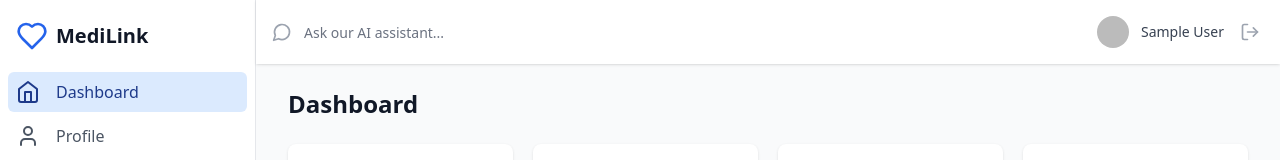
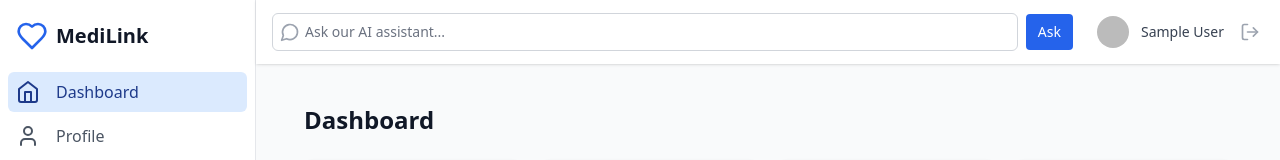
Before and after one commit to priyansh-24/medi-link, a React (Vite) app: page /dashboard in a window 1280 px wide. Shown: the top 160 px of the page. Built offline with nearby package versions, Linux system fonts and the light colour scheme; no server answers; the database is empty; sample sign-in values are in the browser's storage.

Commit message:
ai asiastant

```diff
--- a/package.json
+++ b/package.json
@@ -12,6 +12,7 @@
   },
   "dependencies": {
     "@googlemaps/js-api-loader": "^1.16.8",
+    "axios": "^1.10.0",
     "cors": "^2.8.5",
     "dayjs": "^1.11.13",
     "express": "^5.1.0",
--- a/src/components/Layout.tsx
+++ b/src/components/Layout.tsx
@@ -1,6 +1,7 @@
-import React, { ReactNode, useEffect } from 'react';
+import React, { ReactNode, useEffect, useState } from 'react';
 import { useNavigate, useLocation } from 'react-router-dom';
 import { useAuth } from '../context/AuthContext';
+import axios from 'axios';
 import {
   Heart,
   Home,
@@ -22,7 +23,11 @@ const Layout: React.FC<LayoutProps> = ({ children }) => {
   const { user, logout } = useAuth();
   const navigate = useNavigate();
   const location = useLocation();
-  const [isMobileMenuOpen, setIsMobileMenuOpen] = React.useState(false);
+  const [isMobileMenuOpen, setIsMobileMenuOpen] = useState(false);
+
+  const [query, setQuery] = useState('');
+  const [response, setResponse] = useState('');
+  const [loading, setLoading] = useState(false);
 
   useEffect(() => {
     if (!user) {
@@ -42,6 +47,41 @@ const Layout: React.FC<LayoutProps> = ({ children }) => {
     { name: 'Prescriptions', href: '/prescriptions', icon: FileText },
     { name: 'Book Appointment', href: '/book-appointment', icon: Calendar },
   ];
+
+  const handleAskAssistant = async (e: React.FormEvent) => {
+    e.preventDefault();
+    if (!query.trim()) return;
+
+    setLoading(true);
+    setResponse('');
+
+    try {
+      const res = await axios.post(
+        'https://api.deepseek.com/v1/chat/completions',
+        {
+          model: 'deepseek-chat',
+          messages: [
+            { role: 'system', content: 'You are a helpful medical assistant.' },
+            { role: 'user', content: query },
+          ],
+        },
+        {
+          headers: {
+            'Content-Type': 'application/json',
+            Authorization: `sk-e10385e4bfd443c1b6bc9989bc045ab1`,
+          },
+        }
+      );
+
+      const answer = res.data.choices[0].message.content;
+      setResponse(answer);
+    } catch (error) {
+      console.error(error);
+      setResponse('⚠️ Unable to get a response. Please try again later.');
+    } finally {
+      setLoading(false);
+    }
+  };
 
   const renderNavItems = () =>
     navigation.map((item) => {
@@ -68,9 +108,9 @@ const Layout: React.FC<LayoutProps> = ({ children }) => {
 
   return (
     <div className="min-h-screen bg-gray-50">
-      {/* Mobile menu */}
-      {user && (
-        <div className={`fixed inset-0 z-50 lg:hidden ${isMobileMenuOpen ? 'block' : 'hidden'}`}>
+      {/* Mobile Sidebar */}
+      {user && isMobileMenuOpen && (
+        <div className="fixed inset-0 z-50 lg:hidden">
           <div
             className="fixed inset-0 bg-gray-600 bg-opacity-75"
             onClick={() => setIsMobileMenuOpen(false)}
@@ -90,7 +130,7 @@ const Layout: React.FC<LayoutProps> = ({ children }) => {
         </div>
       )}
 
-      {/* Desktop sidebar */}
+      {/* Desktop Sidebar */}
       {user && (
         <div className="hidden lg:fixed lg:inset-y-0 lg:flex lg:w-64 lg:flex-col">
           <div className="flex flex-col flex-grow bg-white border-r border-gray-200 pt-5 pb-4 overflow-y-auto">
@@ -105,7 +145,7 @@ const Layout: React.FC<LayoutProps> = ({ children }) => {
         </div>
       )}
 
-      {/* Main content */}
+      {/* Main Layout */}
       <div className={`${user ? 'lg:pl-64' : ''} flex flex-col flex-1`}>
         <div className="sticky top-0 z-10 flex-shrink-0 flex h-16 bg-white shadow">
           {user && (
@@ -118,29 +158,33 @@ const Layout: React.FC<LayoutProps> = ({ children }) => {
             </button>
           )}
           <div className="flex-1 px-4 flex justify-between">
-            <div className="flex-1 flex">
-              <div className="w-full flex md:ml-0">
-                <div className="relative w-full text-gray-400 focus-within:text-gray-600">
-                  <div className="absolute inset-y-0 left-0 flex items-center pointer-events-none">
-                    <MessageCircle className="h-5 w-5" />
-                  </div>
-                  <input
-                    className="block w-full h-full pl-8 pr-3 py-2 border-transparent text-gray-900 placeholder-gray-500 focus:outline-none focus:placeholder-gray-400 focus:ring-0 focus:border-transparent sm:text-sm"
-                    placeholder="Ask our AI assistant..."
-                    type="search"
-                  />
+            <form onSubmit={handleAskAssistant} className="flex-1 flex items-center">
+              <div className="relative w-full text-gray-400 focus-within:text-gray-600">
+                <div className="absolute inset-y-0 left-0 flex items-center pl-2">
+                  <MessageCircle className="h-5 w-5" />
                 </div>
+                <input
+                  className="block w-full pl-8 pr-3 py-2 border border-gray-300 rounded-md bg-white text-gray-900 placeholder-gray-500 focus:outline-none focus:ring-blue-500 focus:border-blue-500 sm:text-sm"
+                  placeholder="Ask our AI assistant..."
+                  type="text"
+                  value={query}
+                  onChange={(e) => setQuery(e.target.value)}
+                />
               </div>
-            </div>
+              <button
+                type="submit"
+                className="ml-2 px-3 py-2 text-sm bg-blue-600 text-white rounded hover:bg-blue-700"
+              >
+                Ask
+              </button>
+            </form>
+
             {user && (
               <div className="ml-4 flex items-center md:ml-6">
                 {user.profileImage ? (
                   <img
                     className="h-8 w-8 rounded-full object-cover"
-                    src={
-                      user?.profileImage ||
-                      'https://images.unsplash.com/photo-1472099645785-5658abf4ff4e?w=32&h=32&fit=crop&crop=face'
-                    }
+                    src={user.profileImage}
                     alt="Profile"
                   />
                 ) : (
@@ -153,7 +197,7 @@ const Layout: React.FC<LayoutProps> = ({ children }) => {
                 </span>
                 <button
                   onClick={handleLogout}
-                  className="ml-3 p-1 rounded-full text-gray-400 hover:text-gray-500 focus:outline-none focus:ring-2 focus:ring-offset-2 focus:ring-blue-500"
+                  className="ml-3 p-1 rounded-full text-gray-400 hover:text-gray-500"
                 >
                   <LogOut className="h-5 w-5" />
                 </button>
@@ -162,7 +206,16 @@ const Layout: React.FC<LayoutProps> = ({ children }) => {
           </div>
         </div>
 
-        <main className="flex-1">{children}</main>
+        <main className="flex-1 p-4">
+          {children}
+          {loading && <p className="mt-4 text-blue-600">🔄 Thinking...</p>}
+          {response && (
+            <div className="mt-4 p-4 border border-blue-200 bg-blue-50 rounded">
+              <strong>AI Assistant:</strong>
+              <p className="mt-2 text-gray-800 whitespace-pre-line">{response}</p>
+            </div>
+          )}
+        </main>
       </div>
     </div>
   );
```
Also changed, not shown: 1 other file (tests, documents, lock files or other folders).
